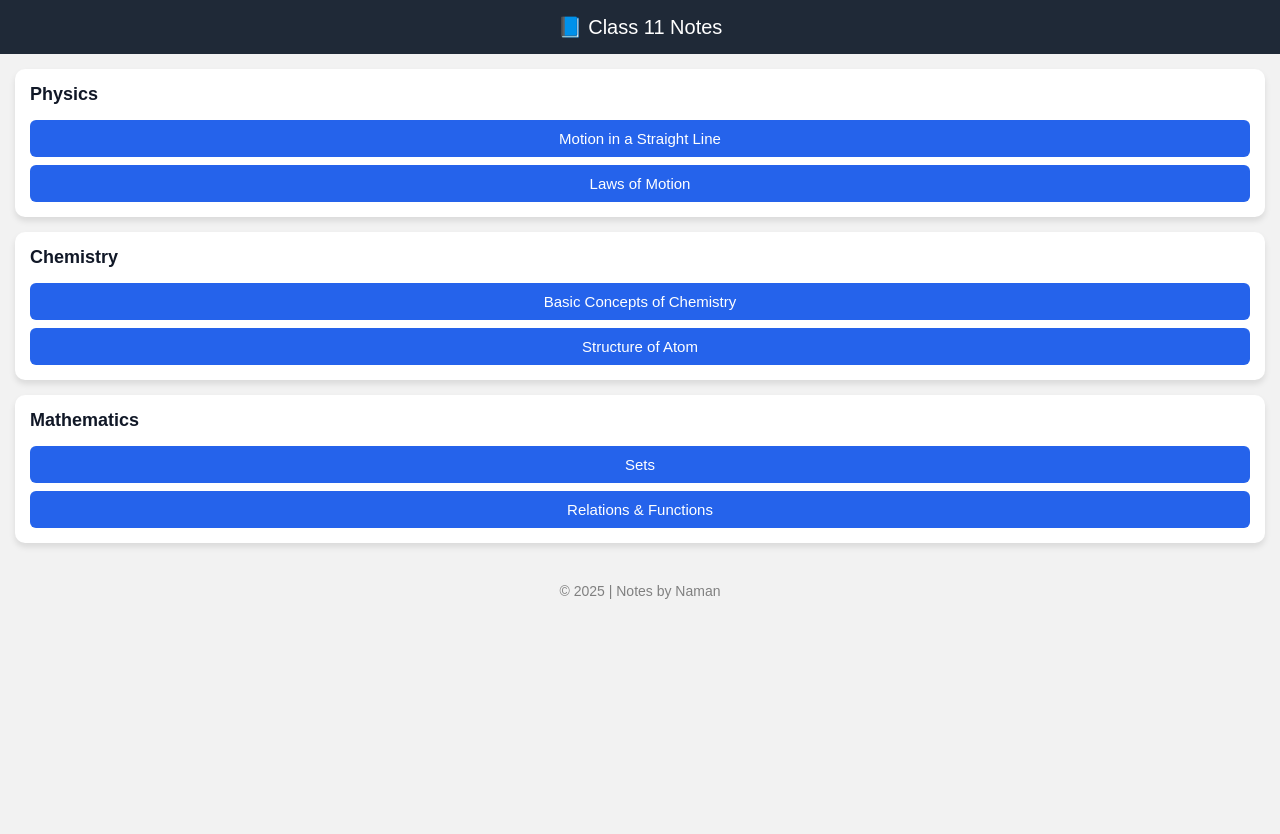
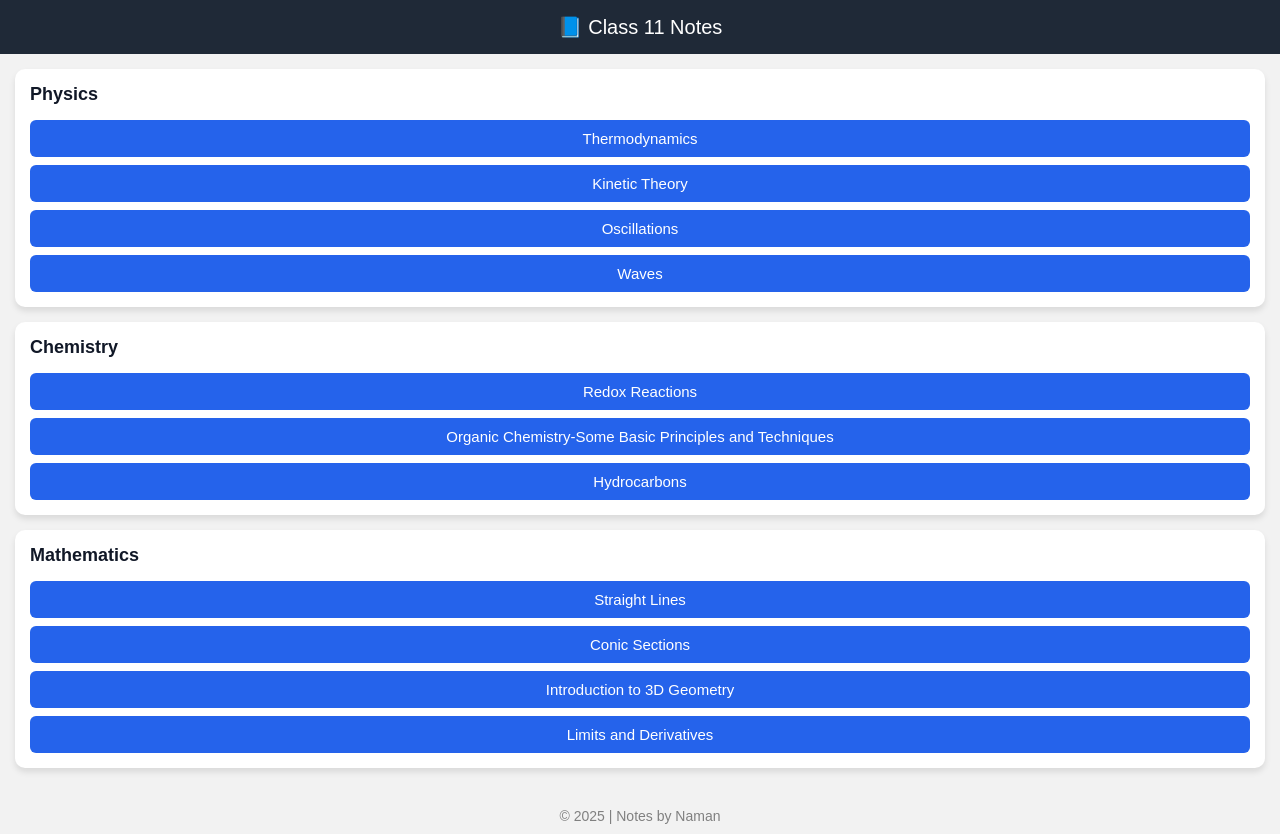
Before and after one commit to namansingh72952-blip/class11-notes, a plain HTML site: page index.html in a window 1280 px wide. Before the commit the page ends 800 px from the top, so only its background shows below. Drawn offline with Linux system fonts and the light colour scheme.

Commit message:
Update index.html

```diff
--- a/index.html
+++ b/index.html
@@ -72,20 +72,25 @@
 
     <div class="card">
         <h2>Physics</h2>
-        <a href="https://drive.google.com/file/d/1ehAONxYUdc7BUYMzf7BLsFTGmURHjhgG/view?usp=drive_link">Motion in a Straight Line</a>
-        <a href="PASTE_LINK_HERE">Laws of Motion</a>
+        <a href="PASTE_LINK_HERE">Thermodynamics</a>
+        <a href="PASTE_LINK_HERE">Kinetic Theory</a>
+        <a href="PASTE_LINK_HERE">Oscillations</a>
+        <a href="PASTE_LINK_HERE">Waves</a>
     </div>
 
     <div class="card">
         <h2>Chemistry</h2>
-        <a href="PASTE_LINK_HERE">Basic Concepts of Chemistry</a>
-        <a href="PASTE_LINK_HERE">Structure of Atom</a>
+        <a href="PASTE_LINK_HERE">Redox Reactions</a>
+        <a href="PASTE_LINK_HERE">Organic Chemistry-Some Basic Principles and Techniques</a>
+        <a href="PASTE_LINK_HERE">Hydrocarbons</a>
     </div>
 
     <div class="card">
         <h2>Mathematics</h2>
-        <a href="PASTE_LINK_HERE">Sets</a>
-        <a href="PASTE_LINK_HERE">Relations & Functions</a>
+        <a href="PASTE_LINK_HERE">Straight Lines</a>
+        <a href="PASTE_LINK_HERE">Conic Sections</a>
+        <a href="PASTE_LINK_HERE">Introduction to 3D Geometry</a>
+        <a href="PASTE_LINK_HERE">Limits and Derivatives</a>
     </div>
 
 </div>
@@ -95,4 +100,5 @@
 </footer>
 
 </body>
+
 </html>
```
